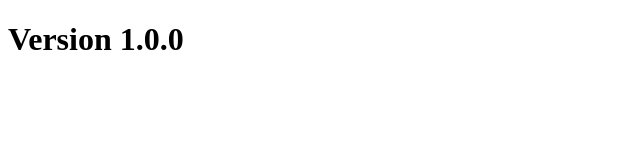
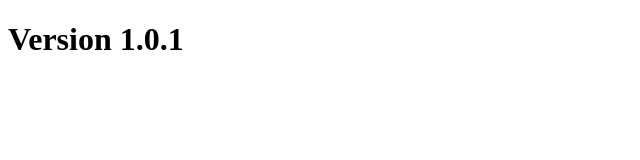
Before and after one commit to hd321kbps/electron_updater_example, an Electron app: page index.html in a window 800 px wide. Shown: the full height of the page, 0-640 px from the left. Drawn offline with Linux system fonts and the light colour scheme.

Commit message:
bump version

```diff
--- a/index.html
+++ b/index.html
@@ -9,7 +9,7 @@
   <title>Electron Updater</title>
 </head>
 <body>
-  <h1>Version 1.0.0</h1>
+  <h1>Version 1.0.1</h1>
   <script src="./renderer.js"></script>
 </body>
 </html>
--- a/package.json
+++ b/package.json
@@ -1,6 +1,6 @@
 {
   "name": "electron_updater_example",
-  "version": "1.0.0",
+  "version": "1.0.1",
   "description": "Electron example",
   "main": "main.js",
   "scripts": {
```
